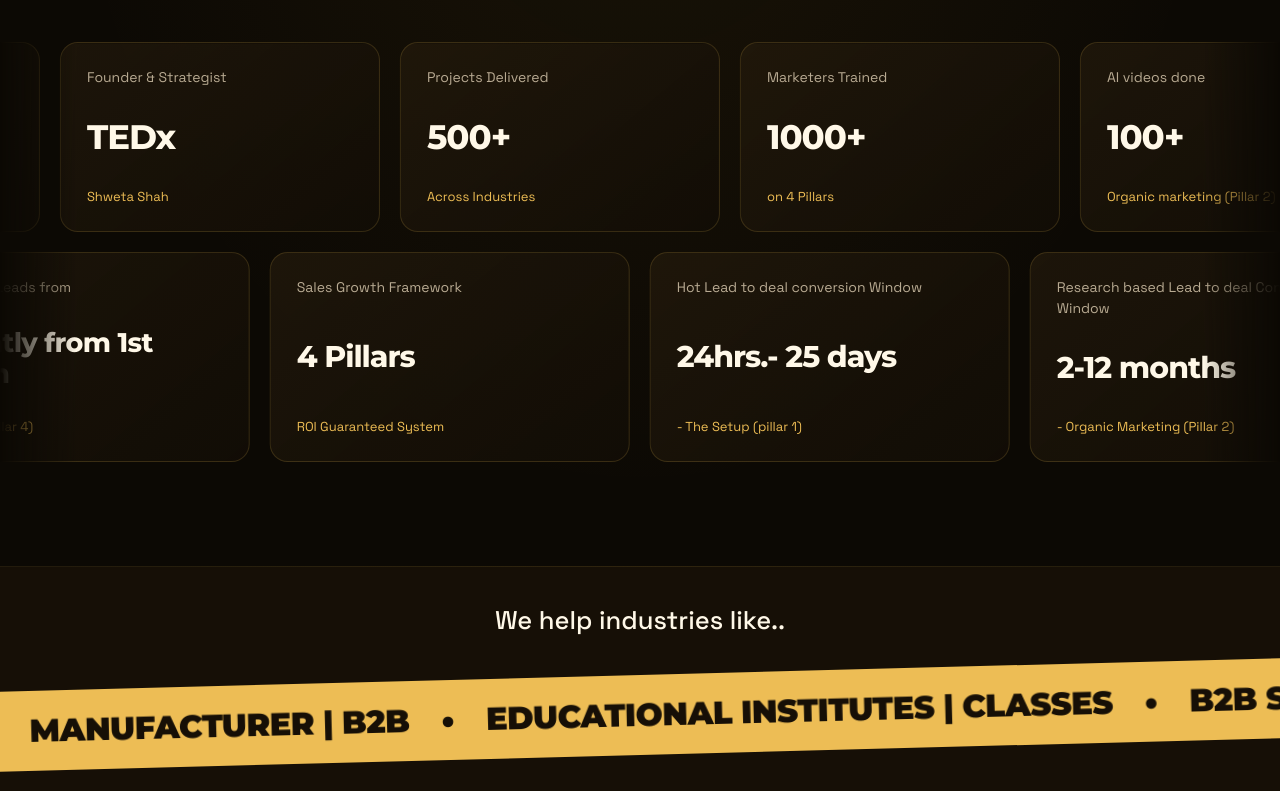
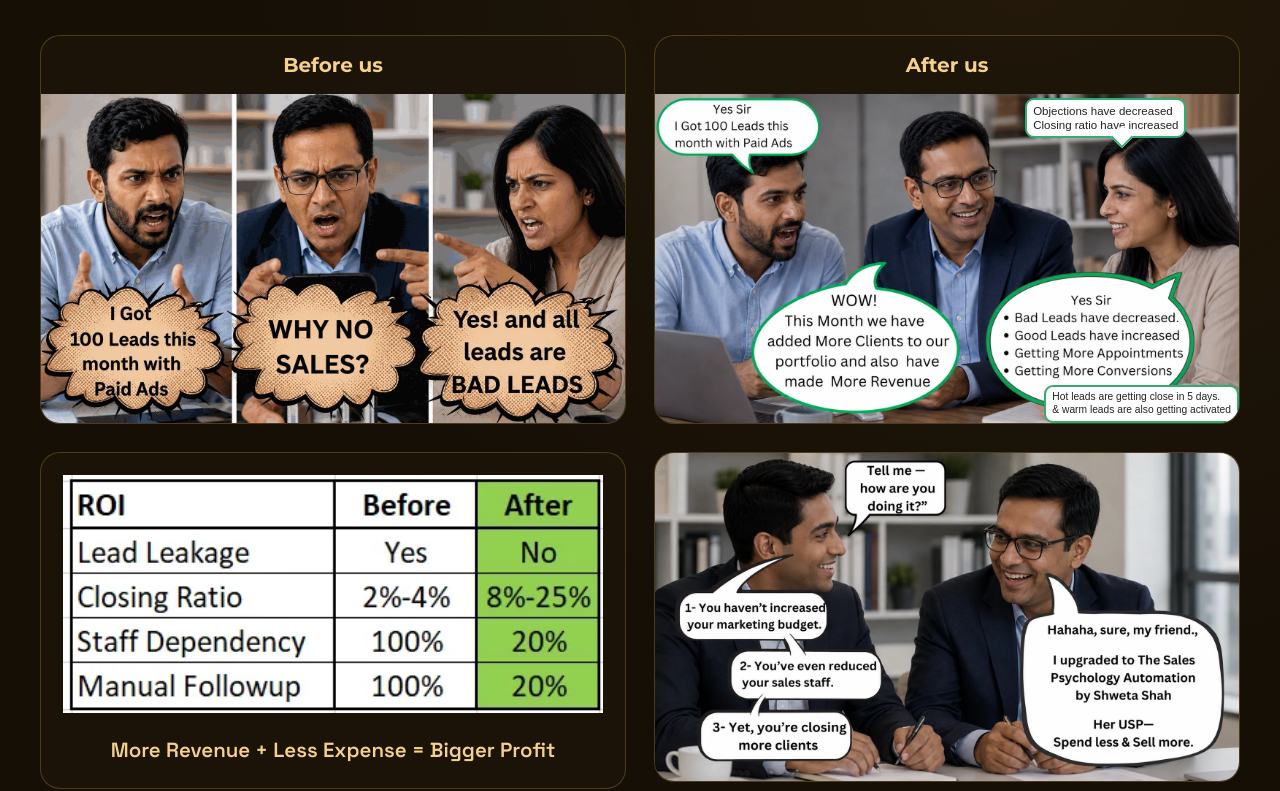
Before and after one commit to Vedonyx/business-growth-karma, a Next.js app: page / in a window 1280 px wide. Shown: the part 3670-4461 px from the top of the page. Built offline with nearby package versions, Linux system fonts and the light colour scheme.

Commit message:
Add plan transformation gallery and restore metrics position

```diff
--- a/src/components/ClonePage.tsx
+++ b/src/components/ClonePage.tsx
@@ -5,6 +5,7 @@ import IndustryStrip from "./IndustryStrip";
 import ResultsSection from "./ResultsSection";
 import BtsSection from "./BtsSection";
 import PackagesSection from "./PackagesSection";
+import PlanTransformationSection from "./PlanTransformationSection";
 import GrowthNumbersSection from "./GrowthNumbersSection";
 import PeakStorySection from "./PeakStorySection";
 import TestimonialsSection from "./TestimonialsSection";
@@ -18,18 +19,19 @@ export default function ClonePage({ page = "home" }: { page?: "home" | "about" |
   const openBooking = useBooking();
   if (page === "about") return <><LeadershipSection /><ShwetaStorySection /><PurposeSection /><ClientLogoRail /><LearningSection /><ContactSection onOpenModal={openBooking} /></>;
   if (page === "work") return <><ResultsSection /><ClientLogoRail /><TestimonialsSection /><BtsSection all /><ContactSection onOpenModal={openBooking} /></>;
-  if (page === "services") return <><PurposeSection /><FourPillarsSection /><PackagesSection /><GrowthNumbersSection /><LeadJourneysSection /><PeakStorySection /><FaqSection /><ContactSection onOpenModal={openBooking} /></>;
+  if (page === "services") return <><PurposeSection /><FourPillarsSection /><PackagesSection /><PlanTransformationSection /><LeadJourneysSection /><GrowthNumbersSection /><PeakStorySection /><FaqSection /><ContactSection onOpenModal={openBooking} /></>;
   if (page === "contact") return <><ContactSection onOpenModal={openBooking} /><LearningSection /><FaqSection /></>;
   return <>
     <Hero onOpenModal={openBooking} />
     <FourPillarsSection />
     <PackagesSection />
-    <GrowthNumbersSection />
+    <PlanTransformationSection />
     <IndustryStrip />
     <ClientLogoRail />
     <PurposeSection />
     <ResultsSection />
     <BtsSection />
+    <GrowthNumbersSection />
     <PeakStorySection />
     <LeadJourneysSection />
     <TestimonialsSection />
--- /dev/null
+++ b/src/components/PlanTransformationSection.module.css
@@ -0,0 +1,123 @@
+.headingLine {
+  display: block;
+  margin-top: 12px;
+}
+
+.grid {
+  display: grid;
+  grid-template-columns: repeat(2, minmax(0, 1fr));
+  gap: 28px;
+  max-width: 1200px;
+  margin: 0 auto;
+}
+
+.imageCard {
+  min-width: 0;
+  margin: 0;
+  overflow: hidden;
+  border: 1px solid rgba(237, 189, 85, 0.24);
+  border-radius: 20px;
+  background: rgba(30, 22, 10, 0.7);
+}
+
+.imageCard img {
+  display: block;
+  width: 100%;
+  height: auto;
+}
+
+.label {
+  padding: 17px 22px;
+  color: #f5d18a;
+  font-family: var(--font-montserrat);
+  font-size: 20px;
+  font-weight: 700;
+  text-align: center;
+}
+
+.afterArtwork {
+  position: relative;
+}
+
+.objectionNote,
+.conversionNote {
+  position: absolute;
+  z-index: 1;
+  margin: 0;
+  padding: 4px 6px;
+  border: 2px solid #32ad71;
+  border-radius: 9px;
+  background: #fff;
+  color: #222;
+  font-family: Arial, sans-serif;
+  font-size: clamp(8px, 0.9vw, 13px);
+  line-height: 1.25;
+}
+
+.objectionNote {
+  top: 1%;
+  right: 9%;
+  max-width: 34%;
+}
+
+.objectionNote::after {
+  content: "";
+  position: absolute;
+  bottom: -9px;
+  left: 55%;
+  width: 14px;
+  height: 14px;
+  border-left: 2px solid #32ad71;
+  border-bottom: 2px solid #32ad71;
+  background: #fff;
+  transform: rotate(-45deg);
+}
+
+.conversionNote {
+  right: 0;
+  bottom: 0;
+  max-width: 44%;
+  font-size: clamp(7px, 0.8vw, 11px);
+}
+
+.roiCard {
+  display: flex;
+  flex-direction: column;
+  justify-content: center;
+  gap: 22px;
+  padding: 22px;
+}
+
+.profitCaption {
+  color: #f5d18a;
+  font-size: clamp(16px, 1.6vw, 21px);
+  font-weight: 600;
+  line-height: 1.5;
+  text-align: center;
+}
+
+.storyCard {
+  align-self: start;
+}
+
+@media (max-width: 768px) {
+  .grid {
+    grid-template-columns: 1fr;
+    gap: 22px;
+  }
+
+  .label {
+    padding: 14px 18px;
+    font-size: 18px;
+  }
+
+  .objectionNote,
+  .conversionNote {
+    font-size: clamp(7px, 1.7vw, 12px);
+  }
+
+  .roiCard {
+    gap: 18px;
+    padding: 18px;
+  }
+}
--- /dev/null
+++ b/src/components/PlanTransformationSection.tsx
@@ -0,0 +1,64 @@
+import { imageFor } from "@/lib/content";
+import styles from "./PlanTransformationSection.module.css";
+
+export default function PlanTransformationSection() {
+  return (
+    <section className="clone-extra-section" id="plan-transformation" aria-labelledby="plan-transformation-title">
+      <div className="clone-section-header">
+        <h2 id="plan-transformation-title">
+          Choose any of the above Plan{" "}
+          <span className={styles.headingLine + " gradient-text"}>You will see this transformation</span>
+        </h2>
+      </div>
+
+      <div className={styles.grid}>
+        <figure className={styles.imageCard}>
+          <figcaption className={styles.label}>Before us</figcaption>
+          <img
+            src={imageFor("compressed_2MB.png")}
+            alt="Before us: the team gets 100 leads from paid ads but asks why there are no sales and why the leads are bad."
+            width="1672"
+            height="941"
+            loading="lazy"
+          />
+        </figure>
+
+        <figure className={styles.imageCard}>
+          <figcaption className={styles.label}>After us</figcaption>
+          <div className={styles.afterArtwork}>
+            <img
+              src={imageFor("2-co.png")}
+              alt="After us: the team reports fewer bad leads, more good leads, appointments, conversions, clients and revenue from the same 100 paid-ad leads."
+              width="1672"
+              height="941"
+              loading="lazy"
+            />
+            <p className={styles.objectionNote}>Objections have decreased<br />Closing ratio have increased</p>
+            <p className={styles.conversionNote}>Hot leads are getting close in 5 days.<br />&amp; warm leads are also getting activated</p>
+          </div>
+        </figure>
+
+        <figure className={styles.imageCard + " " + styles.roiCard}>
+          <img
+            src={imageFor("b4a4.png")}
+            alt="ROI before and after: lead leakage changes from Yes to No; closing ratio from 2%–4% to 8%–25%; staff dependency and manual follow-up from 100% to 20%."
+            width="388"
+            height="171"
+            loading="lazy"
+          />
+          <figcaption className={styles.profitCaption}>More Revenue + Less Expense = Bigger Profit</figcaption>
+        </figure>
+
+        <figure className={styles.imageCard + " " + styles.storyCard}>
+          <img
+            src={imageFor("3co.png")}
+            alt="Two business owners discuss closing more clients without increasing the marketing budget, using the Sales Psychology Automation by Shweta Shah: Spend less and sell more."
+            width="1672"
+            height="941"
+            loading="lazy"
+          />
+        </figure>
+      </div>
+    </section>
+  );
+}
```
